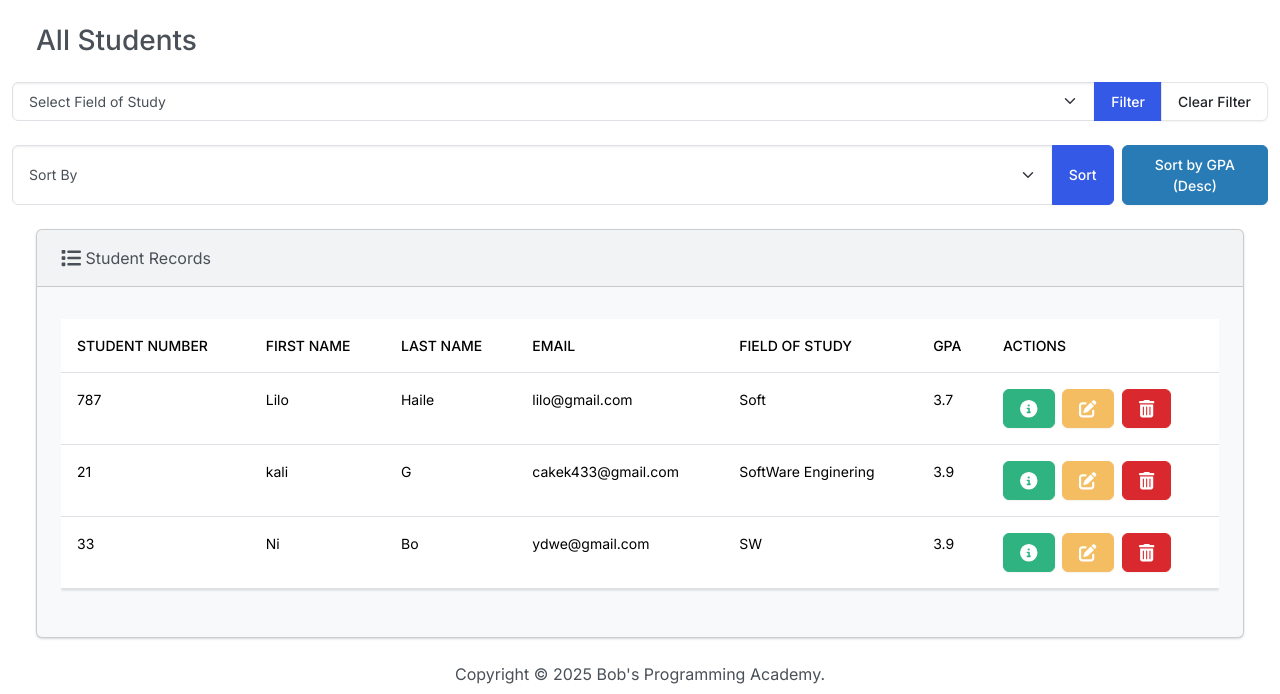
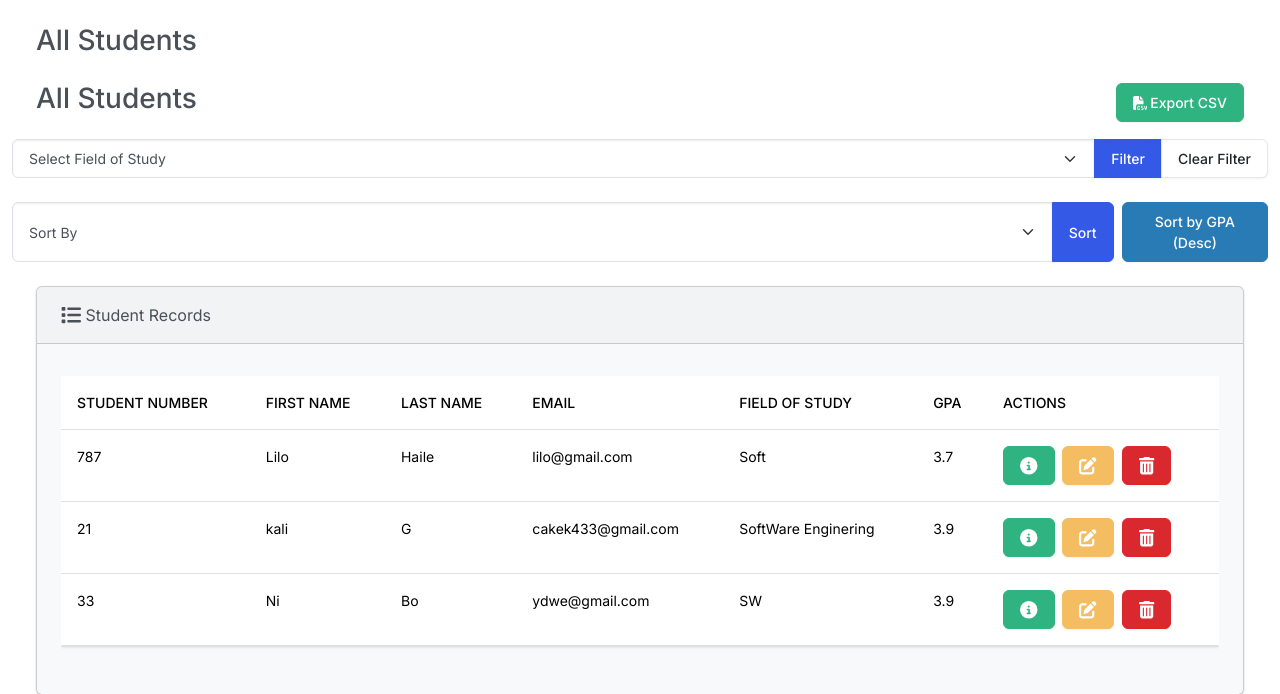
Before and after one commit to tsion1622/Student-Management-System, a Django app: page / in a window 1280 px wide. Shown: the part 106-800 px from the top of the page. Run offline with Django 5.2, Linux system fonts and the light colour scheme; data comes from the database, SQL or seed files in the repository; some libraries are stand-ins or nearby versions.

Commit message:
add filter by field of study, sorting options, and export to CSV in index page

```diff
--- a/django_project/students/templates/students/index.html
+++ b/django_project/students/templates/students/index.html
@@ -4,6 +4,13 @@
 
 {% block body %}
 <h3 class="m-4">All Students</h3>
+<!-- Export Button -->
+<div class="d-flex justify-content-between align-items-center ms-4 me-4 mb-3">
+  <h3>All Students</h3>
+  <a href="{% url 'export_students' %}" class="btn btn-success" title="Download all students as CSV">
+    <i class="fa-solid fa-file-csv"></i> Export CSV
+  </a>
+</div>
 
 <!-- New Filter Form -->
 <div class="mb-4">
```
